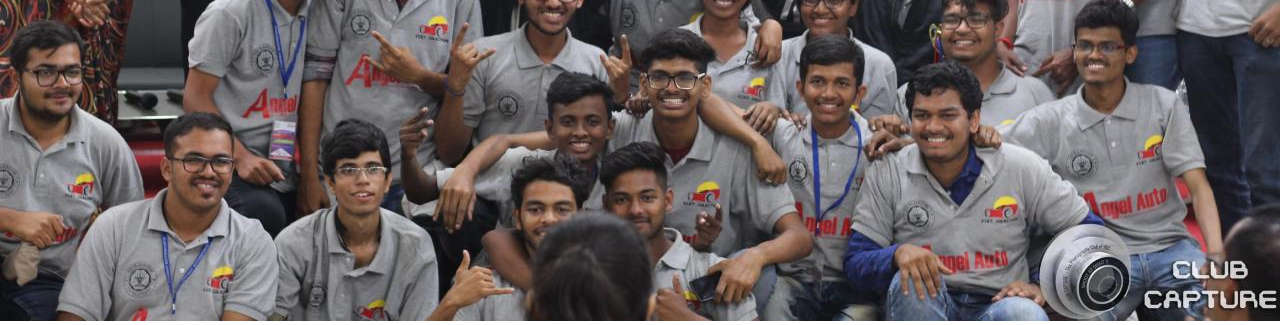
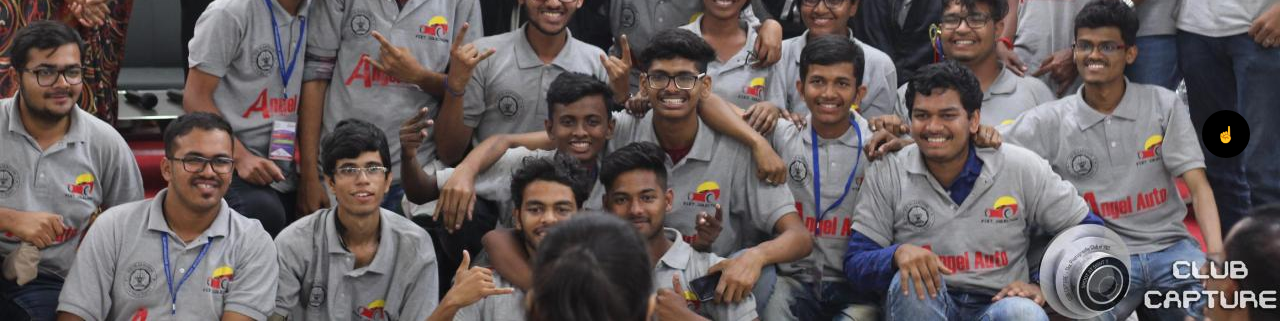
Before and after one commit to VCET-Driverless/SolecthonWebsite, a PHP site: page /team.html in a window 1280 px wide. Shown: the part 612-937 px from the top of the page. Run offline with PHP 8.4, Linux system fonts and the light colour scheme; some libraries are stand-ins or nearby versions.

Commit message:
added scroll to top button

```diff
--- a/about-us.html
+++ b/about-us.html
@@ -212,6 +212,8 @@
 
             </ul>
           </div>
+          <button class="scrollToTopBtn">☝️</button>
+					<script src="js/scrollToTop.js"></script>
         </div>
         <div class="row">
           <div class="col-md-12 copy">
--- a/cars.html
+++ b/cars.html
@@ -769,6 +769,8 @@
 
             </ul>
           </div>
+          <button class="scrollToTopBtn">☝️</button>
+					<script src="js/scrollToTop.js"></script>
         </div>
         <div class="row">
           <div class="col-md-12 copy">
--- a/contact-us.html
+++ b/contact-us.html
@@ -313,6 +313,8 @@
 
             </ul>
           </div>
+          <button class="scrollToTopBtn">☝️</button>
+					<script src="js/scrollToTop.js"></script>
         </div>
         <div class="row">
           <div class="col-md-12 copy">
--- a/css/main.css
+++ b/css/main.css
@@ -571,3 +571,32 @@ footer a:hover {
     width: 110%;
   }
 }
+
+.scrollToTopBtn {
+  background-color: black;
+  border: none;
+  border-radius: 50%;
+  color: white;
+  cursor: pointer;
+  font-size: 16px;
+  line-height: 48px;
+  width: 48px;
+
+  /* place it at the bottom right corner */
+  position: fixed;
+  bottom: 30px;
+  right: 30px;
+  /* keep it at the top of everything else */
+  z-index: 100;
+  /* hide with opacity */
+  opacity: 0;
+  /* also add a translate effect */
+  transform: translateY(100px);
+  /* and a transition */
+  transition: all .5s ease
+}
+
+.showBtn {
+  opacity: 1;
+  transform: translateY(0)
+}
--- a/driverless.html
+++ b/driverless.html
@@ -200,6 +200,8 @@
 
             </ul>
           </div>
+          <button class="scrollToTopBtn">☝️</button>
+					<script src="js/scrollToTop.js"></script>
         </div>
         <div class="row">
           <div class="col-md-12 copy">
--- /dev/null
+++ b/js/scrollToTop.js
@@ -0,0 +1,34 @@
+
+// We select the element we want to target
+var target = document.querySelector("footer");
+
+var scrollToTopBtn = document.querySelector(".scrollToTopBtn")
+var rootElement = document.documentElement
+
+// Next we want to create a function that will be called when that element is intersected
+function callback(entries, observer) {
+    // The callback will return an array of entries, even if you are only observing a single item
+    entries.forEach(entry => {
+        if (entry.isIntersecting) {
+            // Show button
+            scrollToTopBtn.classList.add("showBtn")
+        } else {
+            // Hide button
+            scrollToTopBtn.classList.remove("showBtn")
+        }
+    });
+}
+
+function scrollToTop() {
+    rootElement.scrollTo({
+        top: 0,
+        behavior: "smooth"
+    })
+}
+scrollToTopBtn.addEventListener("click", scrollToTop);
+
+// Next we instantiate the observer with the function we created above. This takes an optional configuration
+// object that we will use in the other examples.
+let observer = new IntersectionObserver(callback);
+// Finally start observing the target element
+observer.observe(target);
--- a/media.html
+++ b/media.html
@@ -317,6 +317,8 @@
 
             </ul>
           </div>
+          <button class="scrollToTopBtn">☝️</button>
+					<script src="js/scrollToTop.js"></script>
         </div>
         <div class="row">
           <div class="col-md-12 copy">
--- a/sponsors.html
+++ b/sponsors.html
@@ -405,6 +405,8 @@
 
             </ul>
           </div>
+          <button class="scrollToTopBtn">☝️</button>
+					<script src="js/scrollToTop.js"></script>
         </div>
         <div class="row">
           <div class="col-md-12 copy">
--- a/support-us.html
+++ b/support-us.html
@@ -221,6 +221,8 @@
 
             </ul>
           </div>
+          <button class="scrollToTopBtn">☝️</button>
+					<script src="js/scrollToTop.js"></script>
         </div>
         <div class="row">
           <div class="col-md-12 copy">
--- a/team.html
+++ b/team.html
@@ -1034,6 +1034,8 @@
 
 						</ul>
 					</div>
+					<button class="scrollToTopBtn">☝️</button>
+					<script src="js/scrollToTop.js"></script>
 				</div>
 				<div class="row">
 					<div class="col-md-12 copy">
```
Also changed, not shown: index.html (+42 -19 lines).
